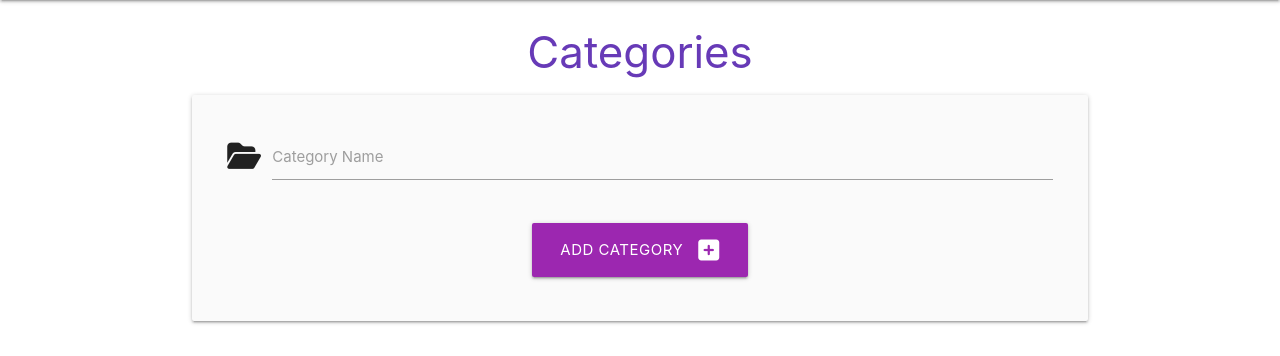
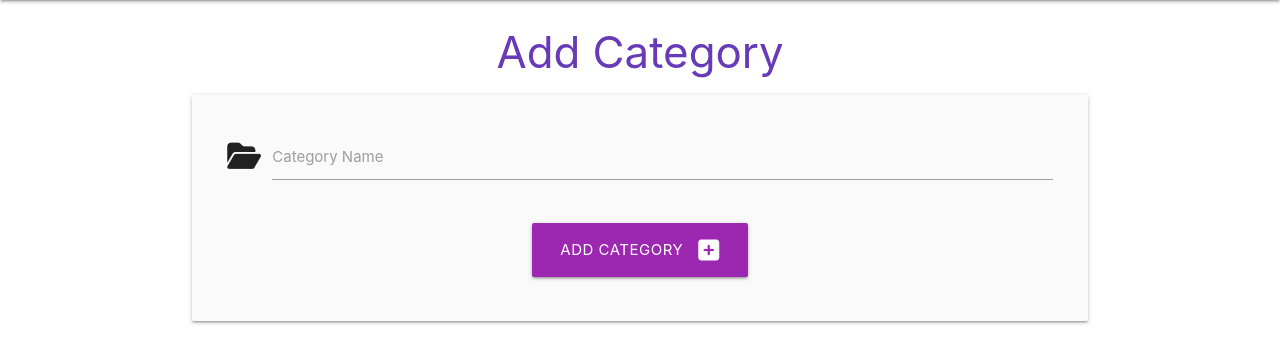
Before and after one commit to TaherCCG/task-manager-project, a Flask app: page /add_category in a window 1280 px wide. Shown: the part 64-420 px from the top of the page. Run offline with Flask 3, Linux system fonts and the light colour scheme.

Commit message:
Fix typo in h3 changed Categories to Add Category

```diff
--- a/taskmanager/templates/add_category.html
+++ b/taskmanager/templates/add_category.html
@@ -1,7 +1,7 @@
 {% extends "base.html" %}
 {% block content%}
 
-<h3 class="deep-purple-text center-align">Categories</h3>
+<h3 class="deep-purple-text center-align">Add Category</h3>
 
 <div class="row card-panel grey lighten-5">
     <form class="col s12" method="POST" action="{{ url_for('add_category') }}">
```
